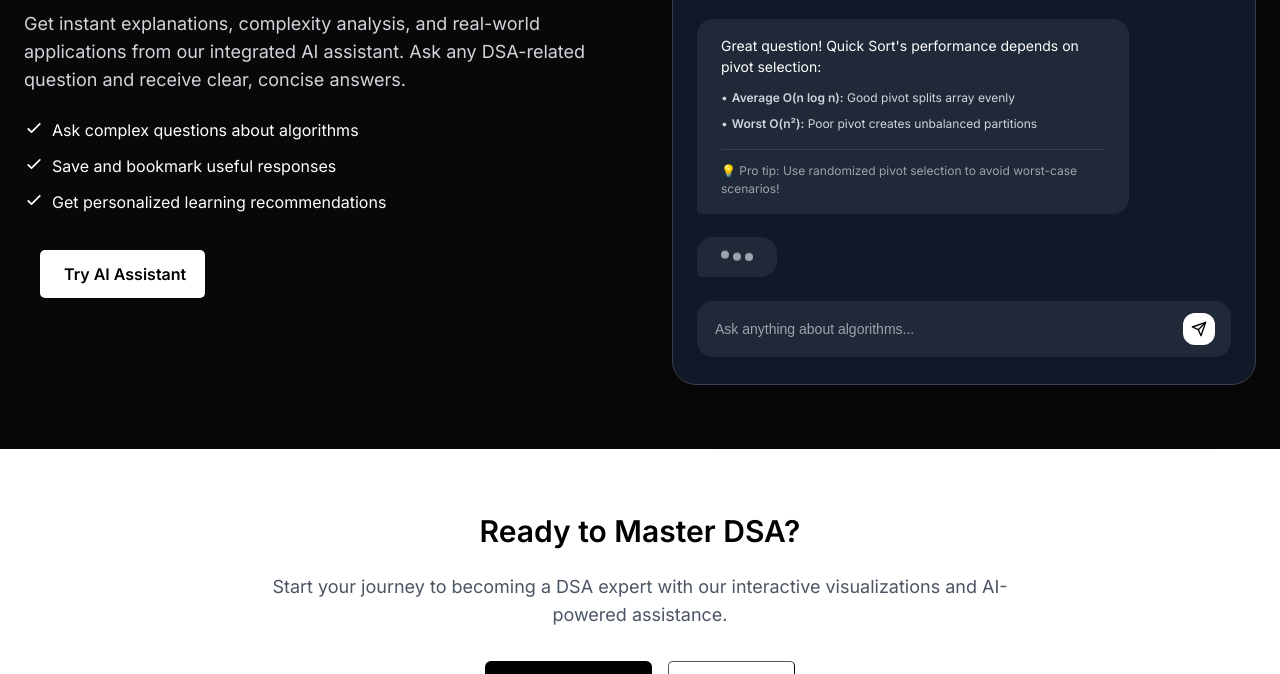
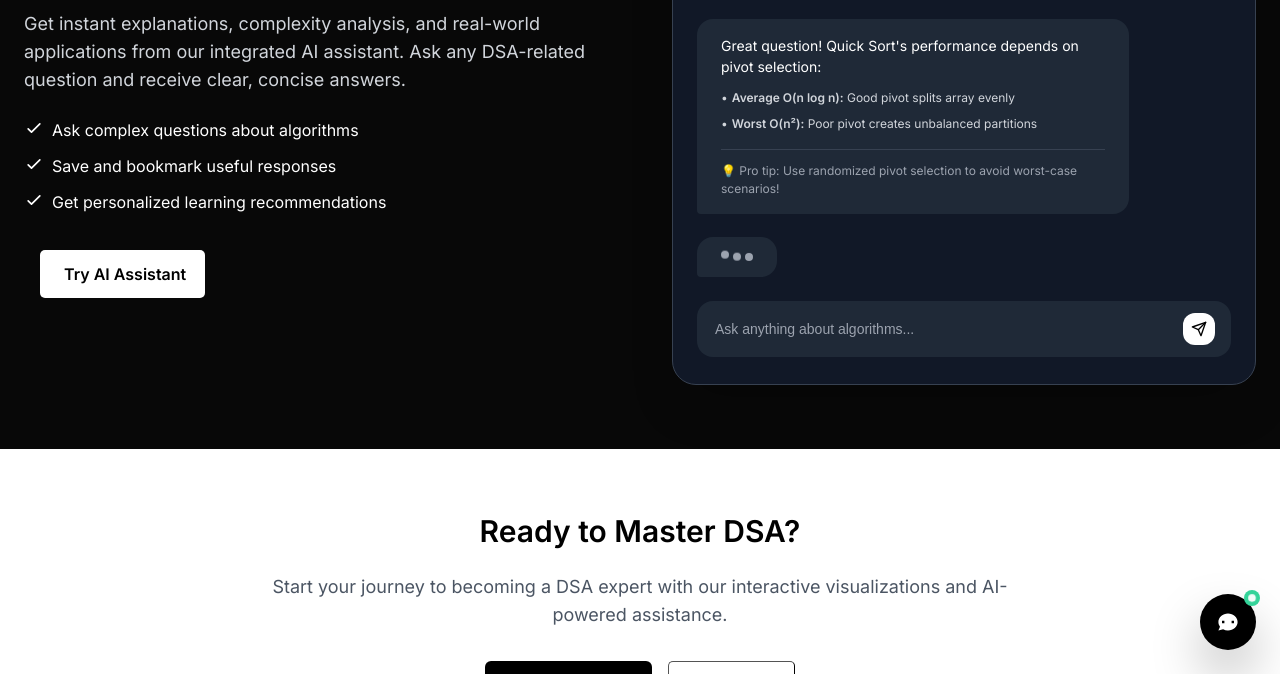
Before and after one commit to AnuragDubey007/AlgoViz, a plain HTML site: page index.html in a window 1280 px wide. Both pictures are taken after a click on the link "Try AI Assistant". Shown: the part 2827-3501 px from the top of the page. Drawn offline with nearby package versions, Linux system fonts and the light colour scheme; no server answers.

Commit message:
updated render link

```diff
--- a/scripts/injectAI.js
+++ b/scripts/injectAI.js
@@ -9,7 +9,7 @@ export async function injectAI(showImmediately = false) {
             return;
         }
         // Fetch the HTML from public folder
-        const res = await fetch('https://algoviz-iszl.onrender.com/aiAssistant.html');
+        const res = await fetch('/aiAssistant/aiAssistant.html');
         const html = await res.text();
 
         // Create a container and inject into body
@@ -17,15 +17,15 @@ export async function injectAI(showImmediately = false) {
         container.innerHTML = html;
         document.body.appendChild(container);
 
-        // Load the AI Assistant JS
-        const script = document.createElement('script');
-        script.src = 'https://algoviz-iszl.onrender.com/aiAssistant.js';
-
         // Load the AI Assistant CSS
         const link = document.createElement('link');
         link.rel = 'stylesheet';
-        link.href = 'https://algoviz-iszl.onrender.com/aiAssistant.css';
+        link.href = '/aiAssistant/aiAssistant.css';
         document.head.appendChild(link);
+
+        // Load the AI Assistant JS
+        const script = document.createElement('script');
+        script.src = '/aiAssistant/aiAssistant.js';
 
         console.log("AI Assistant injected");
 
```
Also changed, not shown: backend/app.js (+2 -6 lines), linkedList.html (+1 -1 lines), pathFinding.html (+1 -1 lines), sorting.html (+1 -1 lines), treeTraversal.html (+1 -1 lines), aiAssistant/aiAssistant.css (renamed from backend/public/aiAssistant.css), aiAssistant/aiAssistant.html (renamed from backend/public/aiAssistant.html), aiAssistant/aiAssistant.js (renamed from backend/public/aiAssistant.js).
